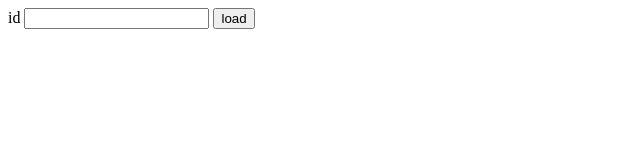
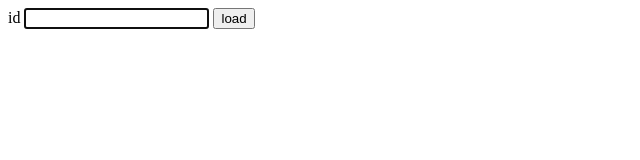
Before and after one commit to R2509/files, a plain HTML site: page view/0/view.html in a window 1280 px wide. Shown: the whole page, without its empty margins (0-640 px from the left). Drawn offline with Linux system fonts and the light colour scheme.

Commit message:
Update view.html

```diff
--- a/view/0/view.html
+++ b/view/0/view.html
@@ -10,7 +10,9 @@
 
 		</div>
 		<script>
-			document.getElementById('n').addEventListener('keypress', function(e){if (e.code == 'Enter'){get()}})
+			let n = document.getElementById('n');
+			n.addEventListener('keypress', function(e){if (e.code == 'Enter'){get()}})
+			window.onload = function () {n.focus()}
 			function get() {
 				let n = document.getElementById('n').value
 				let url = `https://r2509.github.io/files/view/0/${n.toString().padStart(3, '0')}.txt`;
```
